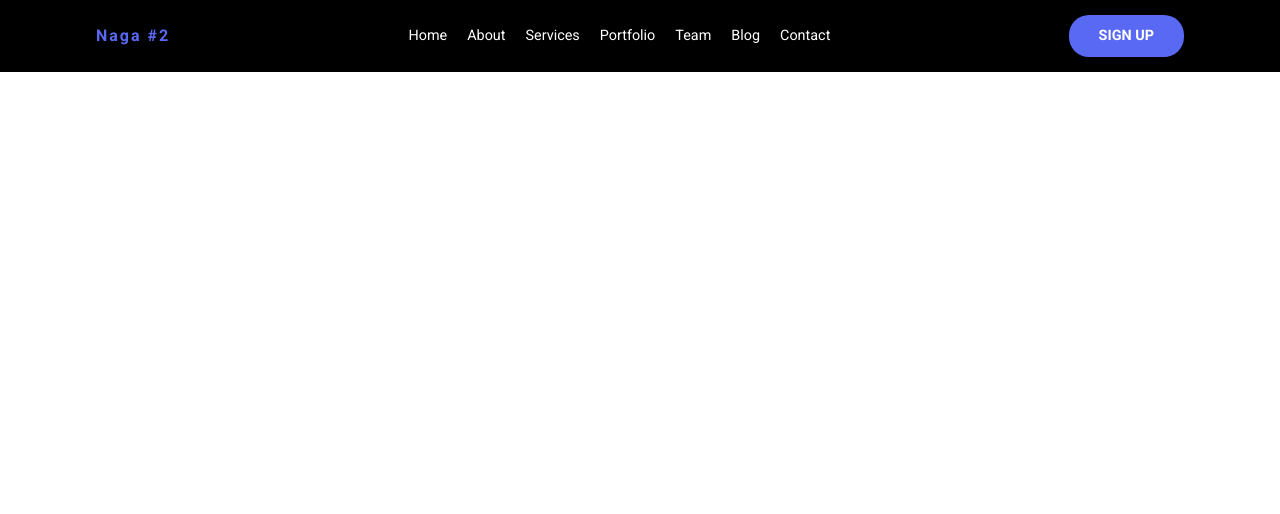
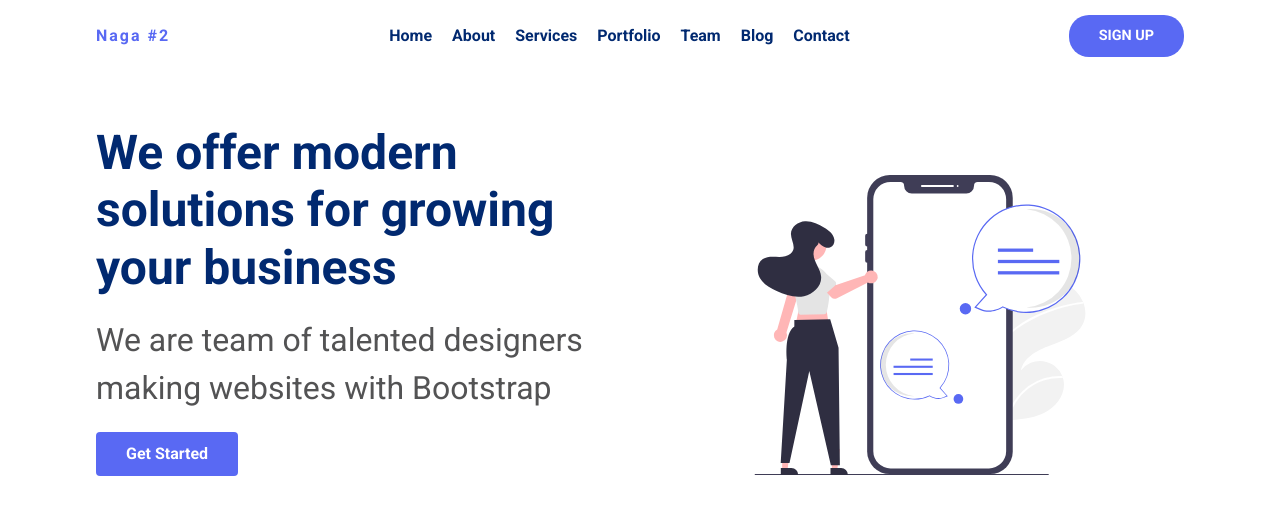
Before and after one commit to nagaclass/react-styled-components-2, a React (Create React App) app: page / in a window 1280 px wide. Shown: the top 514 px of the page. Built offline with nearby package versions, Linux system fonts and the light colour scheme.

Commit message:
Landing section

```diff
--- /dev/null
+++ b/src/components/CustomLink/CustomLinkEl.js
@@ -0,0 +1,19 @@
+import styled from "styled-components";
+import { Link } from "react-scroll";
+import { altBlue, blue } from "../../constants";
+
+export const CustomLinkWrapp = styled(Link)`
+  background-color: ${blue};
+  width: fit-content;
+  padding: 10px 30px;
+  border-radius: 4px;
+  color: #fff;
+  font-weight: 600;
+  cursor: pointer;
+  margin-top: 20px;
+  transition: 0.4s ease;
+
+  &:hover {
+    background-color: ${altBlue};
+  }
+`;
--- /dev/null
+++ b/src/components/CustomLink/index.js
@@ -0,0 +1,7 @@
+import { CustomLinkWrapp } from "./CustomLinkEl";
+
+const CustomLink = ({ text, to }) => {
+  return <CustomLinkWrapp to={to}>{text}</CustomLinkWrapp>;
+};
+
+export default CustomLink;
--- /dev/null
+++ b/src/components/LandingSection/LandingSectionEl.js
@@ -0,0 +1,60 @@
+import styled, { keyframes } from "styled-components";
+import { altBlue, gray, screenMd } from "../../constants";
+
+export const LandingSectionWrap = styled.section`
+  height: 600px;
+  display: flex;
+  align-items: center;
+  background-color: #fff;
+
+  @media screen and (max-width: ${screenMd}) {
+    padding-top: 100px;
+  }
+`;
+
+export const ContentWrapper = styled.div`
+  width: 85%;
+  margin: 0 auto;
+  display: grid;
+  grid-template-columns: repeat(auto-fit, minmax(400px, 1fr));
+  gap: 30px;
+`;
+
+export const LeftCol = styled.div`
+  display: flex;
+  flex-direction: column;
+`;
+
+export const HeadTitle = styled.h1`
+  color: ${altBlue};
+  font-size: 3rem;
+  line-height: 1.2;
+  margin-bottom: 20px;
+
+  @media screen and (max-width: ${screenMd}) {
+    font-size: 2rem;
+  }
+`;
+export const HeadSubTitle = styled.h3`
+  color: ${gray};
+  font-weight: 400;
+  font-size: 2rem;
+
+  @media screen and (max-width: ${screenMd}) {
+    font-size: 0.8rem;
+  }
+`;
+
+export const RightCol = styled.div`
+  display: flex;
+  align-items: center;
+  justify-content: center;
+`;
+
+export const LandingImg = styled.img`
+  width: 100%;
+  height: 100%;
+  max-width: 500px;
+  max-height: 300px;
+  margin-top: 50px;
+`;
--- /dev/null
+++ b/src/components/LandingSection/index.js
@@ -0,0 +1,35 @@
+import {
+  ContentWrapper,
+  HeadSubTitle,
+  HeadTitle,
+  LandingImg,
+  LandingSectionWrap,
+  LeftCol,
+  RightCol,
+} from "./LandingSectionEl";
+
+import Image from "../../images/svg-1.svg";
+import CustomLink from "../CustomLink";
+
+const LandingSection = () => {
+  return (
+    <LandingSectionWrap>
+      <ContentWrapper>
+        <LeftCol>
+          <HeadTitle>
+            We offer modern solutions for growing your business
+          </HeadTitle>
+          <HeadSubTitle>
+            We are team of talented designers making websites with Bootstrap
+          </HeadSubTitle>
+          <CustomLink text="Get Started" to="/" />
+        </LeftCol>
+        <RightCol>
+          <LandingImg src={Image} />
+        </RightCol>
+      </ContentWrapper>
+    </LandingSectionWrap>
+  );
+};
+
+export default LandingSection;
--- a/src/cmponents/Navbar/NavbarEl.js
+++ b/src/components/Navbar/NavbarEl.js
@@ -7,10 +7,15 @@ export const NavbarWrapper = styled.nav`
   top: 0;
   left: 0;
   width: 100%;
-  background-color: #000;
+  background-color: transparent;
   z-index: 999;
   color: #fff;
   padding: 15px 0;
+  /* border-bottom: 1px solid red; */
+
+  @media screen and (max-width: ${screenLg}) {
+    background-color: #fff !important;
+  }
 `;
 
 export const NavContainer = styled.div`
@@ -41,8 +46,9 @@ export const NavLinks = styled.div`
 export const LinkItem = styled(Link)`
   margin: 0 10px;
   cursor: pointer;
-  font-weight: 400;
-  font-size: 0.9rem;
+  font-weight: 600;
+  font-size: 1rem;
+  color: ${altBlue};
 `;
 
 export const SignUp = styled.div`
@@ -70,5 +76,7 @@ export const ToggleMenu = styled.div`
 
   @media screen and (max-width: ${screenLg}) {
     display: block;
+    color: #000;
+    font-weigth: bold;
   }
 `;
--- a/src/constants/index.js
+++ b/src/constants/index.js
@@ -1,5 +1,6 @@
 export const blue = "#5969f3";
 export const altBlue = "#012970";
+export const gray = "#535354";
 
 // Break Points
 export const screenSm = "576px";
--- a/src/pages/index.js
+++ b/src/pages/index.js
@@ -1,16 +1,18 @@
 import { useState } from "react";
 
 // Components
-import Navbar from "../cmponents/Navbar";
-import SideBar from "../cmponents/Sidebar";
+import Navbar from "../components/Navbar";
+import SideBar from "../components/Sidebar";
+import LandingSection from "../components/LandingSection";
 
 const HomePage = () => {
-  const [isOpen, setIsOpen] = useState(true);
+  const [isOpen, setIsOpen] = useState(false);
 
   return (
     <>
       <Navbar setIsOpen={setIsOpen} />
       <SideBar isOpen={isOpen} setIsOpen={setIsOpen} />
+      <LandingSection />
     </>
   );
 };
```
Also changed, not shown: src/components/Navbar/index.js (renamed from src/cmponents/Navbar/index.js), src/components/Sidebar/SidebarEl.js (renamed from src/cmponents/Sidebar/SidebarEl.js), src/components/Sidebar/index.js (renamed from src/cmponents/Sidebar/index.js), src/images/svg-1.svg (added).
